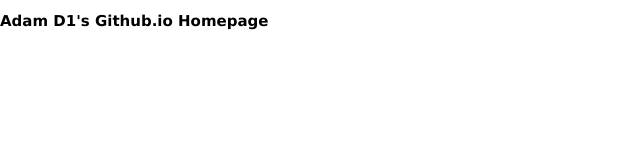
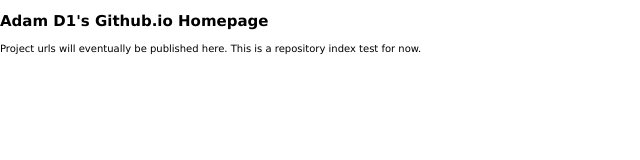
Before and after one commit to adamd1/adamd1.github.io, a plain HTML site: page index.html in a window 1280 px wide. Shown: the whole page, without its empty margins (0-640 px from the left). Drawn offline with Linux system fonts and the light colour scheme.

Commit message:
Adding some further copy

```diff
--- a/index.html
+++ b/index.html
@@ -28,14 +28,6 @@
 </head>
 <body>
 <h2>Adam D1's Github.io Homepage</h2>
-<form name="form1" action="#" method="post">
-</form>
-<script type="text/javascript">
-<!-- // Hide!
-// Thursday, Mar. 20, 2014
-
-// Unhide
--->
-</script>
+<p>Project urls will eventually be published here. This is a repository index test for now.</p>
 </body>
 </html>
```
